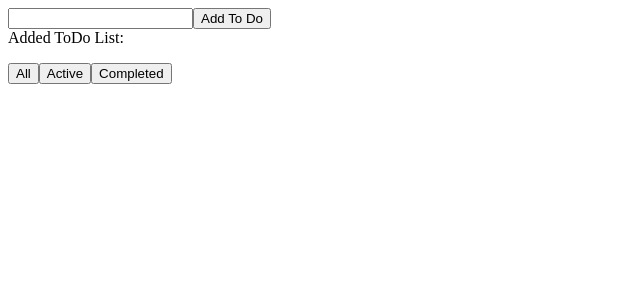
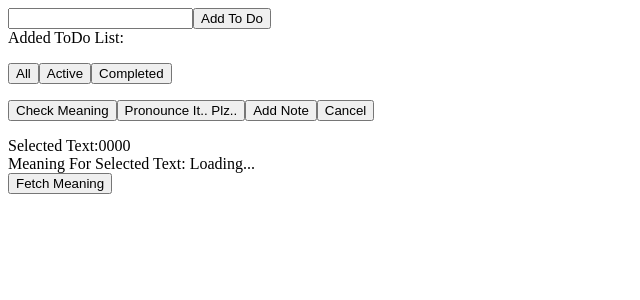
Before and after one commit to lakshmimurali/React-redux-todo, a React (Create React App) app: page / in a window 1280 px wide. Shown: the top 300 px of the page, without its empty margins (0-640 px from the left). Built offline with nearby package versions, Linux system fonts and the light colour scheme.

Commit message:
4 files modified, 1 added

```diff
--- a/src/App.js
+++ b/src/App.js
@@ -6,6 +6,8 @@ import Footer from './components/footer.js';
 import RenderUIActionsBasedOnTextSelectionChange from './interactiveReadingSupport/containers/ContainerToShowIREUI.js';
 
 import UpdateSelectedText from './interactiveReadingSupport/containers/ContainerToUpdatedSelectedText.js';
+
+import RenderMeaningInfo from './interactiveReadingSupport/containers/ContainerToRenderMeaningInfo.js';
 
 import './style.css';
 
@@ -17,6 +19,7 @@ export default function App() {
       <Footer />
       <UpdateSelectedText />
       <RenderUIActionsBasedOnTextSelectionChange />
+      <RenderMeaningInfo />
     </div>
   );
 }
--- a/src/interactiveReadingSupport/components/Dictionary.js
+++ b/src/interactiveReadingSupport/components/Dictionary.js
@@ -10,20 +10,7 @@ function ShowMeaningForWord(props) {
   if (meaningInfoExists) {
     //console.log('props.meaningInfo.meaning', props.meaningInfo.meaning);
     setMeaning(props.meaningInfo.meaning);
-  } else {
-    /*props.serverAction(props.selectedText);
-    props.updateCurrentSelectedText('0000');
-    props.updateCurrentIREAction('meaning'); */
   }
-
-  useEffect(() => {
-    //props.invokelocalFetch(props.selectedText);
-    props.serverAction(props.selectedText);
-  }, [props.selectedText]);
-
-  /*useEffect(() => {
-    props.updateCurrentSelectedText('0000');
-  }, [props.selectedText]); */
 
   return (
     <div>
--- a/src/interactiveReadingSupport/components/UIActionsForInteractiveReader.js
+++ b/src/interactiveReadingSupport/components/UIActionsForInteractiveReader.js
@@ -3,7 +3,7 @@ import React, { useState, useEffect } from 'react';
 const InteractiveReader = (props) => {
   const selectedText = props.selectedText;
   let [showIRETools, setStateForIRETools] = useState(true);
-  let [selAction, setAction] = useState('');
+
   console.log(
     'Inside Interactive Reader Components',
     selectedText,
@@ -13,11 +13,11 @@ const InteractiveReader = (props) => {
     setStateForIRETools(true);
   }, [selectedText]);
 
-  useEffect(() => {
+  /*useEffect(() => {
     setAction('');
   }, [selectedText]);
-
-  if (showIRETools && selectedText !== '0000') {
+*/
+  if (showIRETools) {
     return (
       <div>
         <p>
@@ -26,7 +26,7 @@ const InteractiveReader = (props) => {
             key="1"
             onClick={() => {
               // props.notifyParent('meaning');
-              setAction('meaning');
+              props.invokeServerFetch(selectedText);
             }}
           >
             Check Meaning
@@ -59,7 +59,6 @@ const InteractiveReader = (props) => {
             Cancel
           </button>
         </p>
-        <div>{selAction === 'meaning' ? props.Meaningrenderer : null}</div>
       </div>
     );
   } else {
--- /dev/null
+++ b/src/interactiveReadingSupport/containers/ContainerToRenderMeaningInfo.js
@@ -0,0 +1,32 @@
+import React, { useState } from 'react';
+
+import { connect } from 'react-redux';
+
+import ShowMeaningForWord from '../components/Dictionary.js';
+
+function getDataFromStore(state) {
+  console.log('Meanings >>>>>>>>.', state.meanings);
+
+  console.log('Selected Text >>>>>>>>.', state.selectedNode);
+
+  let selectedText = state.selectedNode;
+  return {
+    selectedText: selectedText,
+    meaningObj: state.meanings.synonyms[selectedText],
+  };
+}
+
+function RenderMeaningInfo(props) {
+  console.log('props in RespondToUIActionsBasedOnTextSelectionChange', props);
+
+  return (
+    <div>
+      <ShowMeaningForWord
+        meaningInfo={props.meaningObj}
+        selectedText={props.selectedText}
+      />
+    </div>
+  );
+}
+
+export default connect(getDataFromStore, null)(RenderMeaningInfo);
--- a/src/interactiveReadingSupport/containers/ContainerToShowIREUI.js
+++ b/src/interactiveReadingSupport/containers/ContainerToShowIREUI.js
@@ -33,7 +33,7 @@ function getDataFromStore(state) {
   let selectedText = state.selectedNode;
   return {
     selectedText: selectedText,
-    meaningObj: state.meanings.synonyms[selectedText],
+    //meaningObj: state.meanings.synonyms[selectedText],
     // pronounciationObj: state.pronounciations.urls[selectedText],
     //notes: state.writeups.notes,
   };
@@ -87,7 +87,7 @@ function RespondToUIActionsBasedOnTextSelectionChange(props) {
     return null;
   }*/
 
-  let meaningRenderer = (
+  /*let meaningRenderer = (
     <ShowMeaningForWord
       meaningInfo={props.meaningObj}
       invokelocalFetch={props.getMeaning}
@@ -116,16 +116,15 @@ function RespondToUIActionsBasedOnTextSelectionChange(props) {
       deleteNote={props.deleteNote}
       updateCurrentIREAction={props.updateCurrentIREAction}
     />
-  );
+  );*/
 
   return (
     <div>
       <InteractiveReader
         selectedText={props.selectedText}
         invokelocalFetch={props.getMeaning}
-        invokelocalFetch={props.getPronounciation}
+        invokeServerFetch={props.fetchMeaningsFromServer}
         invokeAddNotes={props.invokeAddNotes}
-        Meaningrenderer={meaningRenderer}
       />
     </div>
   );
```
